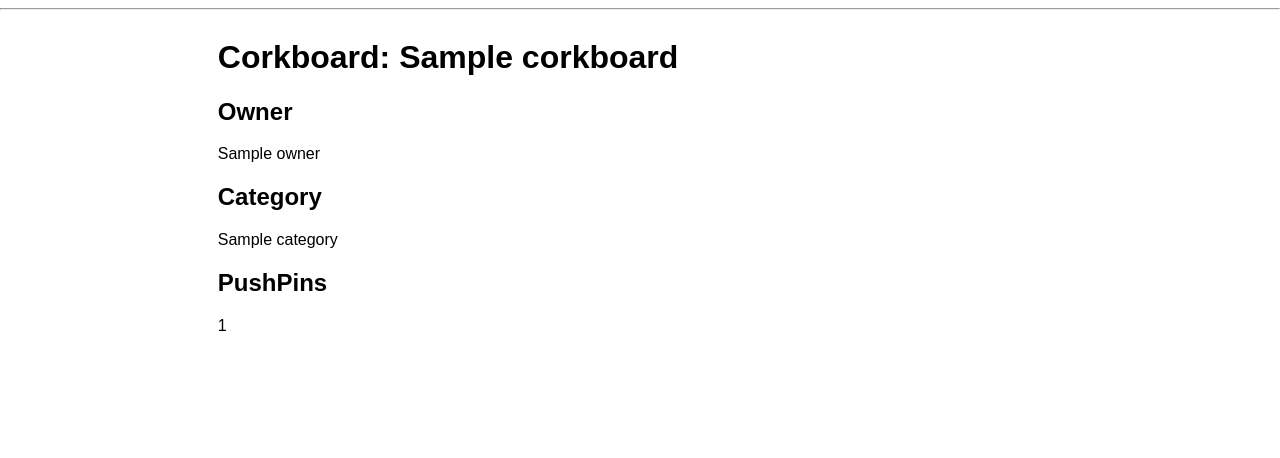
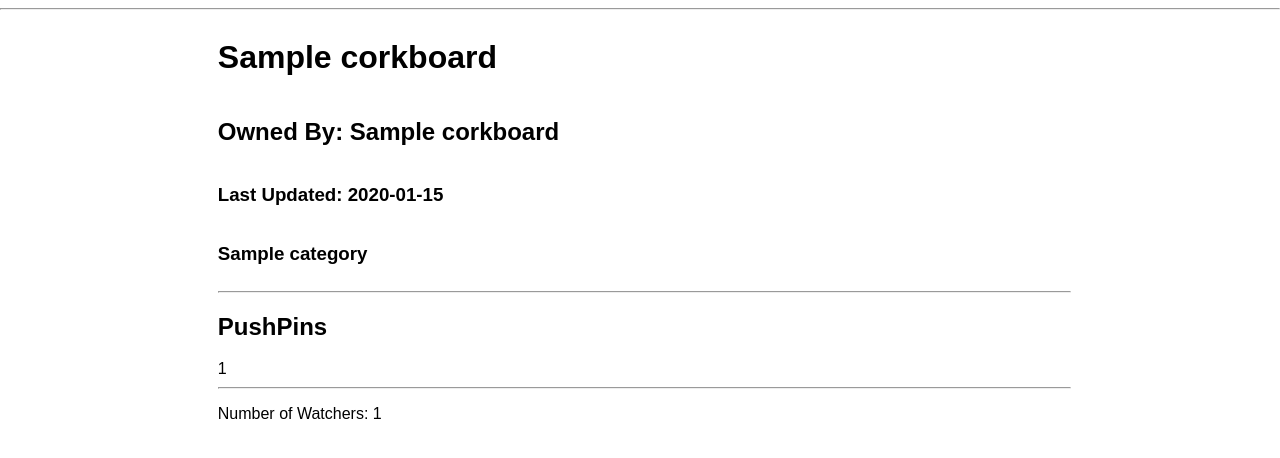
Before and after one commit to xiaoxiaoyu0302/Database-of-CorkboardIt, a Flask app: template Phase 3/Corkboard/src/templates/corkboard.html in a window 1280 px wide. Shown: the top 458 px of the page. Run offline with Flask 2, Linux system fonts and the light colour scheme; the template is opened without the code that fills it: most values are stand-ins (such as "Sample title", 1, 10 or a date in 2020); parts of the project's set-up code (start-up, migrations or seed data) failed here and were passed over; some libraries are stand-ins or nearby versions.

Commit message:
Fleshing out corkboard page. Fixing css for visilibility radio button.

```diff
--- a/Phase 3/Corkboard/src/sql/get_corkboard_by_id.sql
+++ b/Phase 3/Corkboard/src/sql/get_corkboard_by_id.sql
@@ -1,6 +1,32 @@
 SELECT
-    *
+	"Corkboard".title,
+	CONCAT( "User".first_name, ' ' , "User".last_name) AS owner_name,
+	(
+		SELECT
+			"Pushpin".time_added
+		FROM
+			"Pushpin"
+		WHERE
+			"Pushpin".corkboard_id = %s
+		GROUP BY
+			"Pushpin".time_added
+		ORDER BY
+			"Pushpin".time_added DESC
+		LIMIT 1
+	) AS last_update,
+	(
+		SELECT
+			COUNT (*)
+		FROM
+			"Watched"
+		WHERE
+			"Watched".corkboard_id = %s
+	) AS watcher_count
 FROM
-    "Corkboard"
+	"Corkboard"
+INNER JOIN
+	"User"
+ON
+	"User".email = "Corkboard".user_email
 WHERE
     "Corkboard".id = %s;
--- a/Phase 3/Corkboard/src/templates/add_corkboard.html
+++ b/Phase 3/Corkboard/src/templates/add_corkboard.html
@@ -18,7 +18,7 @@
             </div>
             <div class="pure-control-group">
                 {{ form.is_private.label }}
-                {{ form.is_private }}
+                {{ form.is_private(class_="pure-radio") }}
                 {% for error in form.is_private.errors %}
                 <span class="pure-form-message">{{ error }}</span>
                 {% endfor %}
--- a/Phase 3/Corkboard/src/templates/corkboard.html
+++ b/Phase 3/Corkboard/src/templates/corkboard.html
@@ -1,18 +1,27 @@
 {% extends "base.html" %}
 
 {% block content %}
-    <h1>Corkboard: {{ corkboard.title }}</h1>
-
-
-    <h2>Owner</h2>
-    <div><p>{{ corkboard.owner }}</p></div>
-
-    <h2>Category</h2>
-    <div><p>{{ corkboard.category }}</p></div>
+    <div class="pure-u-1-2">
+        <h1>{{ corkboard.title }}</h1>
+    </div>
+    <div class="pure-u-1-2">
+        <h2>Owned By: {{ corkboard.owner_name }}</h2>
+    </div>
+    <div class="pure-u-1-2">
+        <h3>Last Updated: {{ corkboard.last_update }}</h3>
+    </div>
+    <div class="pure-u-1-2">
+        <h3>{{ corkboard.category }}</h3>
+    </div>
+    <hr/>
 
     <h2>PushPins</h2>
     {% for pushipin in pushipins %}
-    <div><p>{{ pushipin.id }}</a></p></div>
+        <div>{{ pushipin.id }}</div>
     {% endfor %}
 
+    <hr/>
+	<p>
+        Number of Watchers: {{ corkboard.watcher_count }}
+    </p>
 {% endblock %}
```
